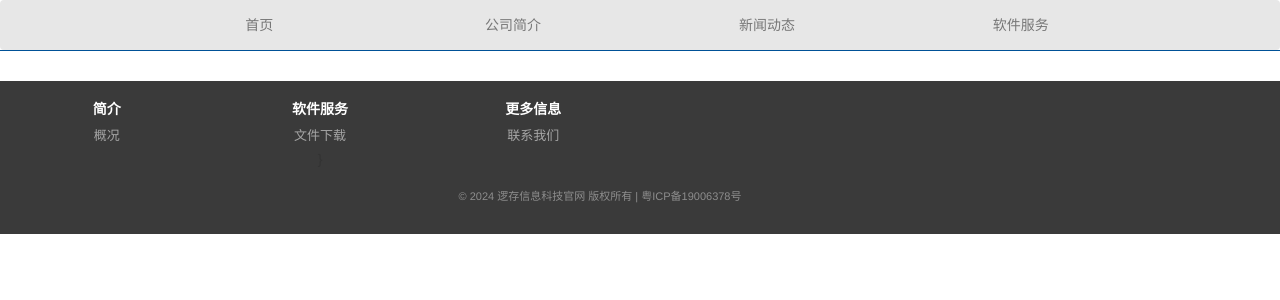
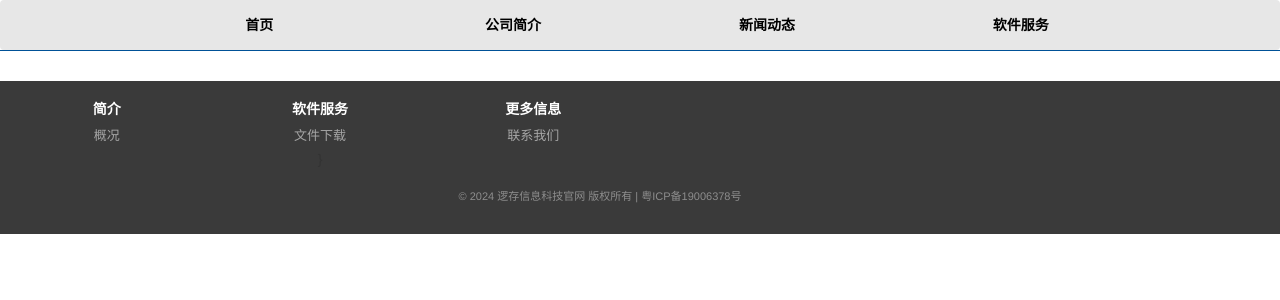
Before and after one commit to yuzhihuanwanglin/Portal, a Django app: template templates/home.html in a window 1280 px wide. Shown: the top 300 px of the page. Run offline with Django 3.2, Linux system fonts and the light colour scheme; the template is opened without the code that fills it, so the values that code supplies are empty; some libraries are stand-ins or nearby versions.

Commit message:
image update

```diff
--- a/templates/base.html
+++ b/templates/base.html
@@ -30,10 +30,10 @@
         <div class="collapse navbar-collapse" id="bs-example">
             <ul class="nav navbar-nav">
                 <li class="nav-top">
-                    <a href="{% url 'home' %}">首页</a>
+                    <a href="{% url 'home' %}"  style="font-weight: bolder;color: black;">首页</a>
                 </li>
                 <li class="dropdown nav-top">
-                    <a href="#" class="dropdown-toggle on" data-toggle="dropdown">公司简介</a>
+                    <a href="#" class="dropdown-toggle on" data-toggle="dropdown" style="font-weight: bolder;color: black;">公司简介</a>
                     <ul class="dropdown-menu">
                         <li><a href="{% url 'aboutApp:survey' %}">企业概况</a></li>
 {#                        <li><a href="{% url 'aboutApp:honor' %}">荣誉资质</a></li>#}
@@ -41,7 +41,7 @@
                     </ul>
                 </li>
                 <li class="dropdown nav-top">
-                    <a href="#" class="dropdown-toggle on" data-toggle="dropdown">新闻动态</a>
+                    <a href="#" class="dropdown-toggle on" data-toggle="dropdown" style="font-weight: bolder;color: black;">新闻动态</a>
                     <ul class="dropdown-menu">
                         <li><a href="{% url 'newsApp:news' 'company' %}">公司要闻</a></li>
                         <li><a href="{% url 'newsApp:news' 'industry' %}">行业新闻</a></li>
@@ -57,7 +57,7 @@
 {#                    </ul>#}
 {#                </li>#}
                 <li class="dropdown nav-top">
-                    <a href="#" class="dropdown-toggle on" data-toggle="dropdown">软件服务</a>
+                    <a href="#" class="dropdown-toggle on" data-toggle="dropdown" style="font-weight: bold; color: black;">软件服务</a>
                     <ul class="dropdown-menu">
                         <li><a href="{% url 'serviceApp:download' %}">文件下载</a></li>
 
```
Also changed, not shown: templates/contactApp/contact.html (+7 -5 lines).
